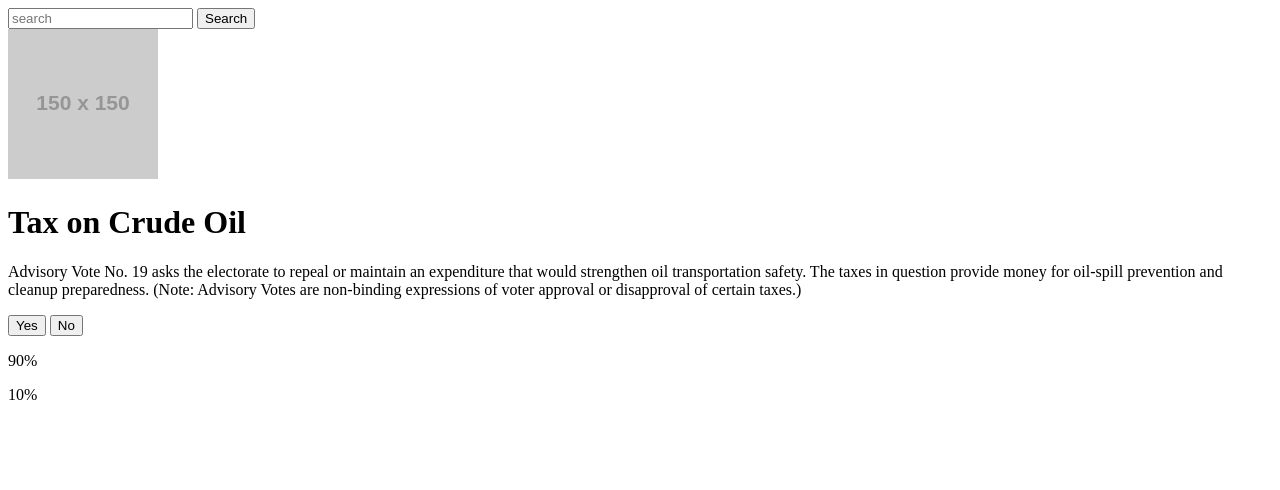
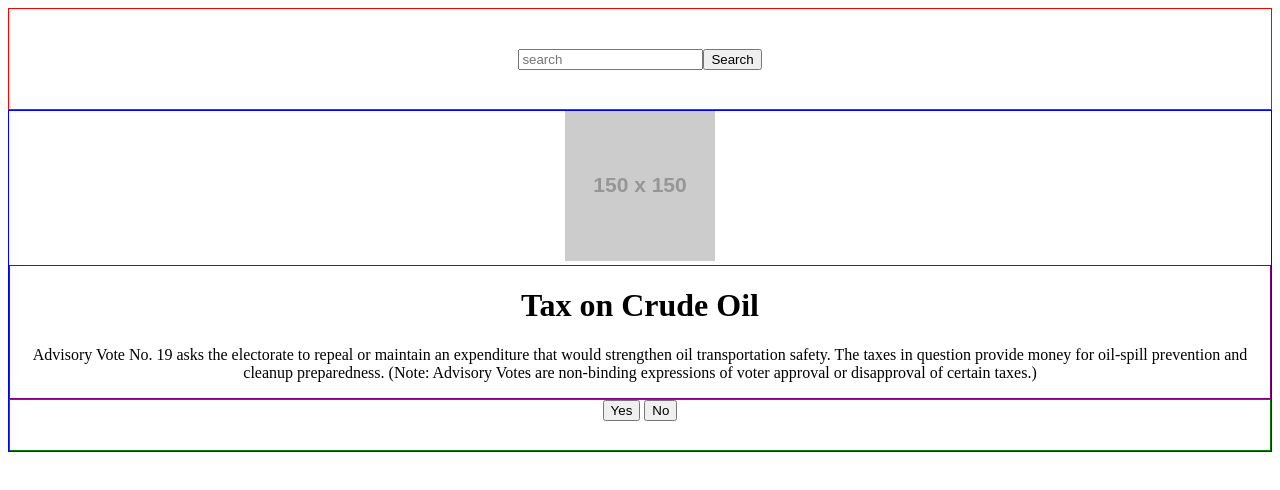
Before and after one commit to GomaGames/VoterTab, a website: page dist/index.html in a window 1280 px wide. Drawn offline with Linux system fonts and the light colour scheme; placeholder pictures from the web are drawn by us.

Commit message:
some layout styles

```diff
--- a/gulpfile.js
+++ b/gulpfile.js
@@ -13,7 +13,7 @@ gulp.task('sass', function () {
 });
 
 gulp.task('sass:watch', function () {
-  gulp.watch('./sass/**/*.scss', ['sass']);
+  gulp.watch('./sass/**/*.scss', gulp.series(['sass']));
 });
 
 
--- a/sass/styles.scss
+++ b/sass/styles.scss
@@ -1,3 +1,25 @@
-body {
-  background: red;
+.hidden{
+  display: none;
 }
+
+.search-container{
+  border: 1px solid red;
+  display: flex;
+  align-items: center;
+  justify-content: center;
+  height: 100px;
+}
+
+.content-container{
+  border: 1px solid blue;
+  text-align: center;
+}
+
+.vote-buttons-container{
+  border: 1px solid green;
+  height: 50px;
+}
+
+.ballot-content{
+  border: 1px solid purple;
+}
```
Also changed, not shown: dist/index.html, dist/styles.css.
